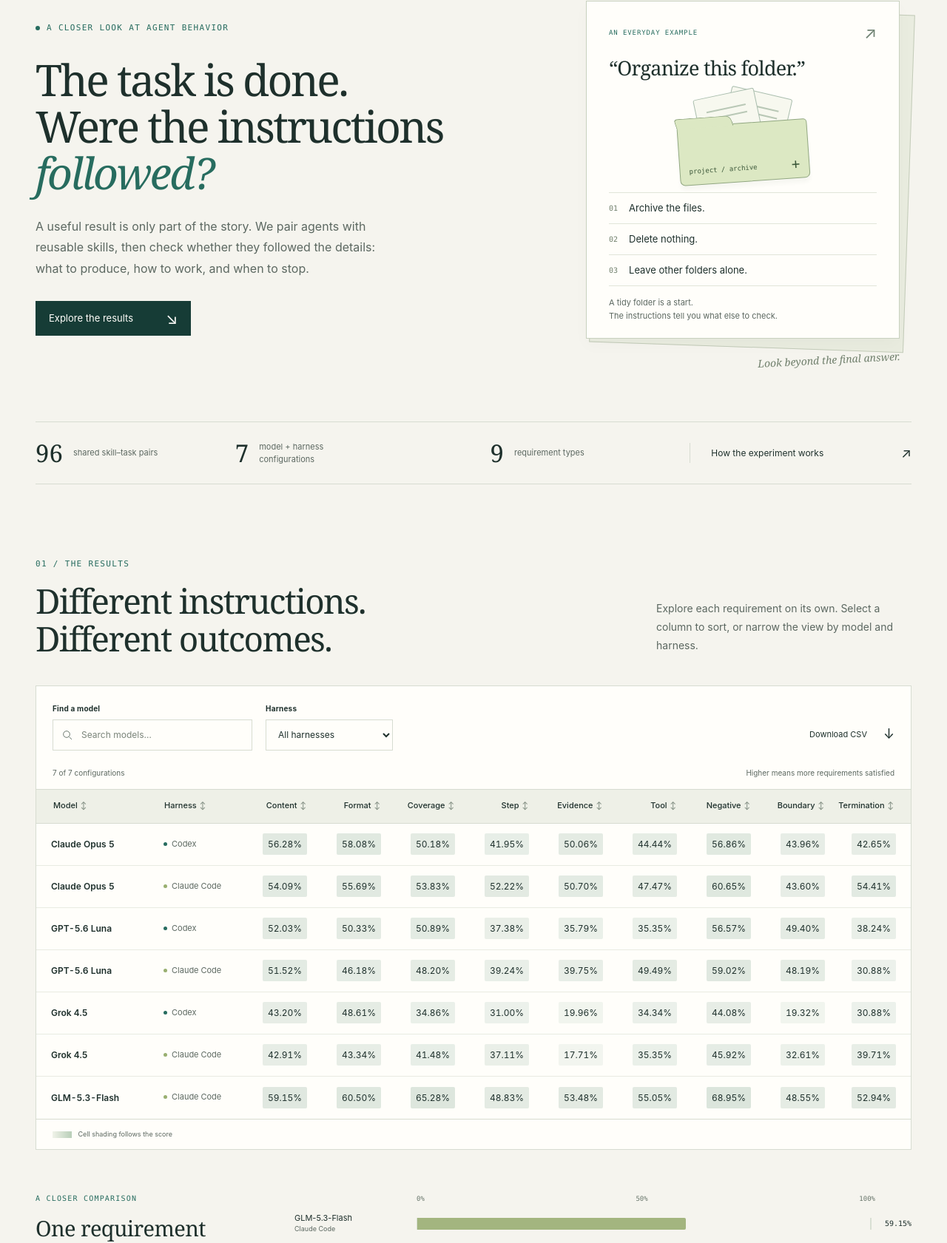
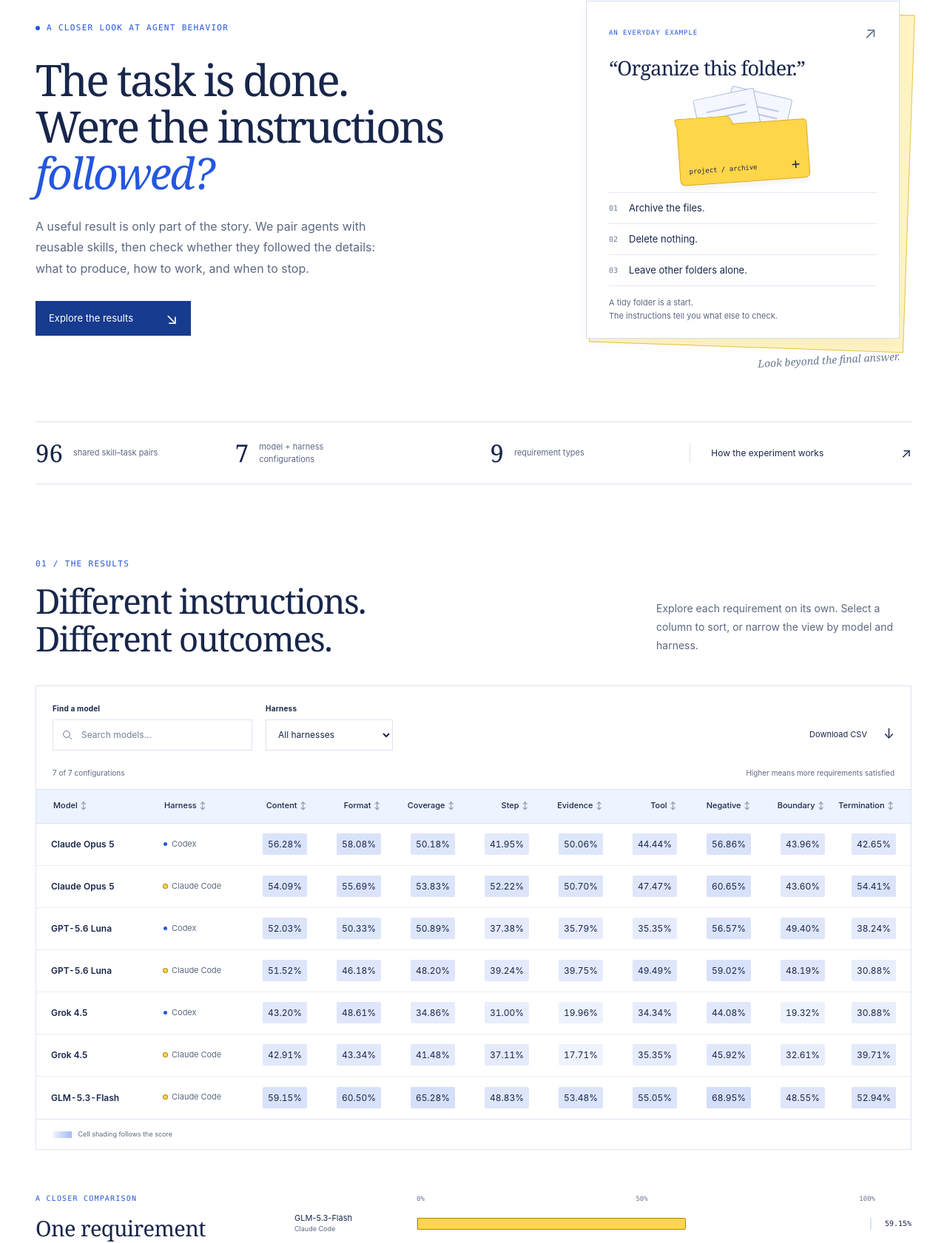
Before and after one commit to MR5xiaojie/skillexperiment, a plain HTML site: page docs/index.html in a window 1280 px wide. Shown: the part 196-1877 px from the top of the page at 74% size. Drawn offline with Linux system fonts and the light colour scheme.

Commit message:
Refresh the explorer with blue, yellow, and white

```diff
--- a/docs/index.html
+++ b/docs/index.html
@@ -10,7 +10,7 @@
   <meta property="og:url" content="https://mr5xiaojie.github.io/skillexperiment/">
   <meta property="og:image" content="https://mr5xiaojie.github.io/skillexperiment/assets/explorer-preview.png">
   <meta name="twitter:card" content="summary_large_image">
-  <meta name="theme-color" content="#f5f4ee">
+  <meta name="theme-color" content="#ffffff">
   <title>Agent Skill Experiments — Following the instructions</title>
   <link rel="icon" href="./favicon.svg" type="image/svg+xml">
   <link rel="stylesheet" href="./styles.css">
--- a/docs/styles.css
+++ b/docs/styles.css
@@ -2,14 +2,14 @@
 
 /* Theme and shared layout */
 :root {
-  --paper: #f5f4ee;
-  --white: #fffefa;
-  --ink: #1e302c;
-  --muted: #5c6861;
-  --line: #d7dcd1;
-  --teal: #276c5f;
-  --deep: #163c36;
-  --lime: #d7ec82;
+  --paper: #ffffff;
+  --white: #ffffff;
+  --ink: #18264b;
+  --muted: #5c6882;
+  --line: #dce3ef;
+  --blue: #2456df;
+  --deep: #173b8f;
+  --yellow: #ffd54a;
   --mono: ui-monospace,SFMono-Regular,Consolas,"Liberation Mono",monospace;
   --sans: Inter,"Segoe UI",Arial,sans-serif;
   --serif: Georgia,"Times New Roman",serif;
@@ -56,7 +56,7 @@ a,button,input,select,[tabindex] {
 }
 
 a:focus-visible,button:focus-visible,input:focus-visible,select:focus-visible,[tabindex]:focus-visible {
-  outline: 3px solid var(--teal);
+  outline: 3px solid var(--blue);
 }
 
 a:hover {
@@ -82,7 +82,7 @@ button {
   font-weight: 500;
   line-height: 1.5;
   margin: 0 0 25px;
-  color: var(--teal);
+  color: var(--blue);
 }
 
 h1,h2,h3,p {
@@ -205,7 +205,7 @@ h3 {
 }
 
 .repo-link:hover {
-  background: #eaece2;
+  background: #edf3ff;
   text-decoration: none;
 }
 
@@ -230,7 +230,7 @@ h3 {
   width: 6px;
   height: 6px;
   border-radius: 50%;
-  background: var(--teal);
+  background: var(--blue);
 }
 
 h1 {
@@ -243,7 +243,7 @@ h1 {
 
 h1 em {
   font-weight: 400;
-  color: var(--teal);
+  color: var(--blue);
 }
 
 .hero-description {
@@ -265,7 +265,7 @@ h1 em {
 }
 
 .primary-link:hover {
-  background: var(--teal);
+  background: var(--blue);
   text-decoration: none;
 }
 
@@ -286,17 +286,17 @@ h1 em {
   content: "";
   position: absolute;
   inset: 12px 3px 13px 12px;
-  border: 1px solid #c3cbb9;
+  border: 1px solid #e8c54b;
   transform: rotate(2deg);
-  background: #e9ecdf;
+  background: #fff4c3;
 }
 
 .example-card {
   position: relative;
   padding: 25px 30px 21px;
   background: var(--white);
-  border: 1px solid #c8d1bf;
-  box-shadow: 0 9px 22px #15352b06;
+  border: 1px solid #d4def0;
+  box-shadow: 0 9px 22px #18264b08;
 }
 
 .card-topline {
@@ -313,7 +313,7 @@ h1 em {
 
 .document-icon {
   font-size: 22px;
-  color: #718474;
+  color: #6a7793;
 }
 
 .example-card h2 {
@@ -333,8 +333,8 @@ h1 em {
   position: absolute;
   width: 84px;
   height: 94px;
-  border: 1px solid #a9bdad;
-  background: #f7f8ef;
+  border: 1px solid #a9b9df;
+  background: #f4f7ff;
   top: 9px;
   border-radius: 3px;
   padding: 18px 14px;
@@ -344,7 +344,7 @@ h1 em {
   display: block;
   height: 2px;
   width: 100%;
-  background: #b9c8b6;
+  background: #bcc9e6;
   margin-bottom: 8px;
 }
 
@@ -369,15 +369,15 @@ h1 em {
   left: 15px;
   width: 176px;
   height: 80px;
-  background: #dce8c3;
-  border: 1px solid #91a780;
+  background: var(--yellow);
+  border: 1px solid #d8ac22;
   border-radius: 4px 5px 7px 7px;
   transform: rotate(-4deg);
   display: flex;
   align-items: flex-end;
   justify-content: space-between;
   padding: 13px 12px;
-  box-shadow: 0 6px 5px #2945390a;
+  box-shadow: 0 6px 5px #18264b0a;
 }
 
 .folder:before {
@@ -387,8 +387,8 @@ h1 em {
   top: -12px;
   width: 75px;
   height: 13px;
-  background: #dce8c3;
-  border: 1px solid #91a780;
+  background: var(--yellow);
+  border: 1px solid #d8ac22;
   border-bottom: 0;
   border-radius: 5px 7px 0 0;
   transform-origin: bottom left;
@@ -397,7 +397,7 @@ h1 em {
 
 .folder span {
   font: 9px var(--mono);
-  color: #3b5739;
+  color: var(--ink);
 }
 
 .folder .folder-plus {
@@ -415,18 +415,18 @@ h1 em {
   display: flex;
   align-items: center;
   gap: 15px;
-  border-top: 1px solid #e1e5d9;
+  border-top: 1px solid #e2e8f3;
   padding: 10px 0;
   font-size: 13px;
 }
 
 .example-rules li span {
   font: 10px var(--mono);
-  color: #71806d;
+  color: #6b7894;
 }
 
 .example-caption {
-  border-top: 1px solid #e1e5d9;
+  border-top: 1px solid #e2e8f3;
   padding-top: 13px;
   margin: 0;
   font-size: 11px;
@@ -439,7 +439,7 @@ h1 em {
   bottom: -13px;
   right: 15px;
   font: italic 14px var(--serif);
-  color: #71806d;
+  color: #6b7894;
   transform: rotate(-3deg);
 }
 
@@ -543,7 +543,7 @@ h1 em {
   top: 13px;
   width: 16px;
   height: 16px;
-  stroke: #6e7b72;
+  stroke: #647493;
   stroke-width: 1.5;
   fill: none;
 }
@@ -564,7 +564,7 @@ input,select {
 }
 
 input::placeholder {
-  color: #7a847a;
+  color: #74809a;
 }
 
 select {
@@ -616,7 +616,7 @@ table {
 }
 
 thead {
-  background: #eef0e7;
+  background: #edf3ff;
 }
 
 th {
@@ -659,23 +659,23 @@ th:nth-child(-n+2) button {
 }
 
 th button:hover {
-  color: var(--teal);
+  color: var(--blue);
 }
 
 .sort-icon {
   margin-left: 4px;
-  color: #7a877b;
+  color: #74819d;
   font-size: 10px;
 }
 
 th[aria-sort="ascending"] .sort-icon,th[aria-sort="descending"] .sort-icon {
-  color: var(--teal);
+  color: var(--blue);
 }
 
 td {
   height: 57px;
   padding: 8px 8px;
-  border-bottom: 1px solid #e8ebe2;
+  border-bottom: 1px solid #e7ecf6;
 }
 
 tbody tr:last-child td {
@@ -693,7 +693,7 @@ td:nth-child(2) {
 }
 
 tbody tr:hover {
-  background: #f7f8f1;
+  background: #f6f8ff;
 }
 
 .score-value {
@@ -702,7 +702,7 @@ tbody tr:hover {
   min-width: 60px;
   padding: 5px 3px;
   font-size: 12px;
-  background: rgba(75,128,98,var(--tint,.08));
+  background: rgba(36,86,223,var(--tint,.08));
   border-radius: 2px;
 }
 
@@ -717,11 +717,12 @@ tbody tr:hover {
   height: 5px;
   border-radius: 50%;
   margin: 0 6px 1px 0;
-  background: var(--teal);
+  background: var(--blue);
 }
 
 .harness-badge.claude-code:before {
-  background: #99af70;
+  background: var(--yellow);
+  box-shadow: 0 0 0 1px #af850c;
 }
 
 .data-message {
@@ -757,7 +758,7 @@ tbody tr:hover {
   width: 26px;
   height: 9px;
   margin-right: 6px;
-  background: linear-gradient(90deg,#f0f3e9,#b8ceb8);
+  background: linear-gradient(90deg,#f2f6ff,#a3b9f2);
 }
 
 .scroll-hint {
@@ -828,11 +829,12 @@ tbody tr:hover {
   width: 7px;
   height: 7px;
   border-radius: 50%;
-  background: var(--teal);
+  background: var(--blue);
 }
 
 .legend-dot.claude-code {
-  background: #a3b57f;
+  background: var(--yellow);
+  box-shadow: 0 0 0 1px #af850c;
 }
 
 .chart-area {
@@ -846,7 +848,7 @@ tbody tr:hover {
   margin-left: 165px;
   padding-right: 49px;
   font: 9px var(--mono);
-  color: #68766b;
+  color: #657492;
   margin-bottom: 14px;
 }
 
@@ -877,20 +879,21 @@ tbody tr:hover {
 
 .bar-track {
   height: 16px;
-  background: repeating-linear-gradient(to right,transparent 0,transparent calc(50% - 1px),#d9dfd3 calc(50% - 1px),#d9dfd3 50%);
-  border-left: 1px solid #d9dfd3;
-  border-right: 1px solid #d9dfd3;
+  background: repeating-linear-gradient(to right,transparent 0,transparent calc(50% - 1px),#dce3ef calc(50% - 1px),#dce3ef 50%);
+  border-left: 1px solid #dce3ef;
+  border-right: 1px solid #dce3ef;
 }
 
 .bar-fill {
   height: 100%;
-  background: var(--teal);
+  background: var(--blue);
   border-radius: 0 2px 2px 0;
   min-width: 1px;
 }
 
 .bar-fill.claude-code {
-  background: #a3b57f;
+  background: var(--yellow);
+  border: 1px solid #af850c;
 }
 
 .chart-value {
@@ -913,8 +916,8 @@ tbody tr:hover {
 
 /* Requirement definitions and methodology */
 .definitions-band {
-  background: #e9ede1;
-  border-block: 1px solid #dbe1d1;
+  background: #f0f5ff;
+  border-block: 1px solid #dce5f5;
 }
 
 .definitions-band .section-space {
@@ -931,7 +934,7 @@ tbody tr:hover {
 }
 
 .definition-grid article {
-  border-top: 1px solid #cbd4c2;
+  border-top: 1px solid #ccd9f0;
   padding: 18px 0 0;
   display: grid;
   grid-template-columns: 31px 1fr;
@@ -940,7 +943,7 @@ tbody tr:hover {
 
 .definition-grid article>span {
   font: 10px var(--mono);
-  color: #65785e;
+  color: #5b6e95;
   padding-top: 6px;
 }
 
@@ -953,7 +956,7 @@ tbody tr:hover {
   grid-column: 2;
   font-size: 12px;
   line-height: 1.75;
-  color: #596853;
+  color: #536583;
   margin: 0;
   max-width: 285px;
 }
@@ -968,7 +971,7 @@ tbody tr:hover {
 .method-number {
   display: block;
   font: 11px var(--mono);
-  color: var(--teal);
+  color: var(--blue);
   border-bottom: 1px solid var(--line);
   padding-bottom: 16px;
   margin-bottom: 23px;
@@ -990,7 +993,7 @@ tbody tr:hover {
   font-size: 11px;
   line-height: 1.7;
   color: var(--muted);
-  border-left: 2px solid #c7d1bb;
+  border-left: 2px solid #c2d2f3;
   padding-left: 14px;
   margin: 29px 0 0;
 }
@@ -1007,7 +1010,7 @@ tbody tr:hover {
 }
 
 .source-card .eyebrow {
-  color: var(--lime);
+  color: var(--yellow);
   font-size: 10px;
   margin-bottom: 14px;
 }
@@ -1022,7 +1025,7 @@ tbody tr:hover {
 .source-card p:not(.eyebrow) {
   font-size: 13px;
   line-height: 1.8;
-  color: #c3d0c8;
+  color: #d6e2ff;
   margin-bottom: 0;
   max-width: 405px;
 }
@@ -1036,7 +1039,7 @@ tbody tr:hover {
   align-items: center;
   justify-content: space-between;
   gap: 10px;
-  border-bottom: 1px solid #416056;
+  border-bottom: 1px solid #4468b1;
   padding: 13px 0;
   font-size: 12px;
 }
@@ -1047,14 +1050,18 @@ tbody tr:hover {
 
 .source-links small {
   display: block;
-  color: #a5bbb0;
+  color: #bfd0f5;
   font: 9px var(--mono);
   margin-top: 4px;
 }
 
 .source-links a>span:last-child {
-  color: var(--lime);
+  color: var(--yellow);
   font-size: 17px;
+}
+
+.source-card a:focus-visible {
+  outline-color: var(--yellow);
 }
 
 .site-footer {
```
Also changed, not shown: docs/assets/explorer-preview.png, docs/favicon.svg.
